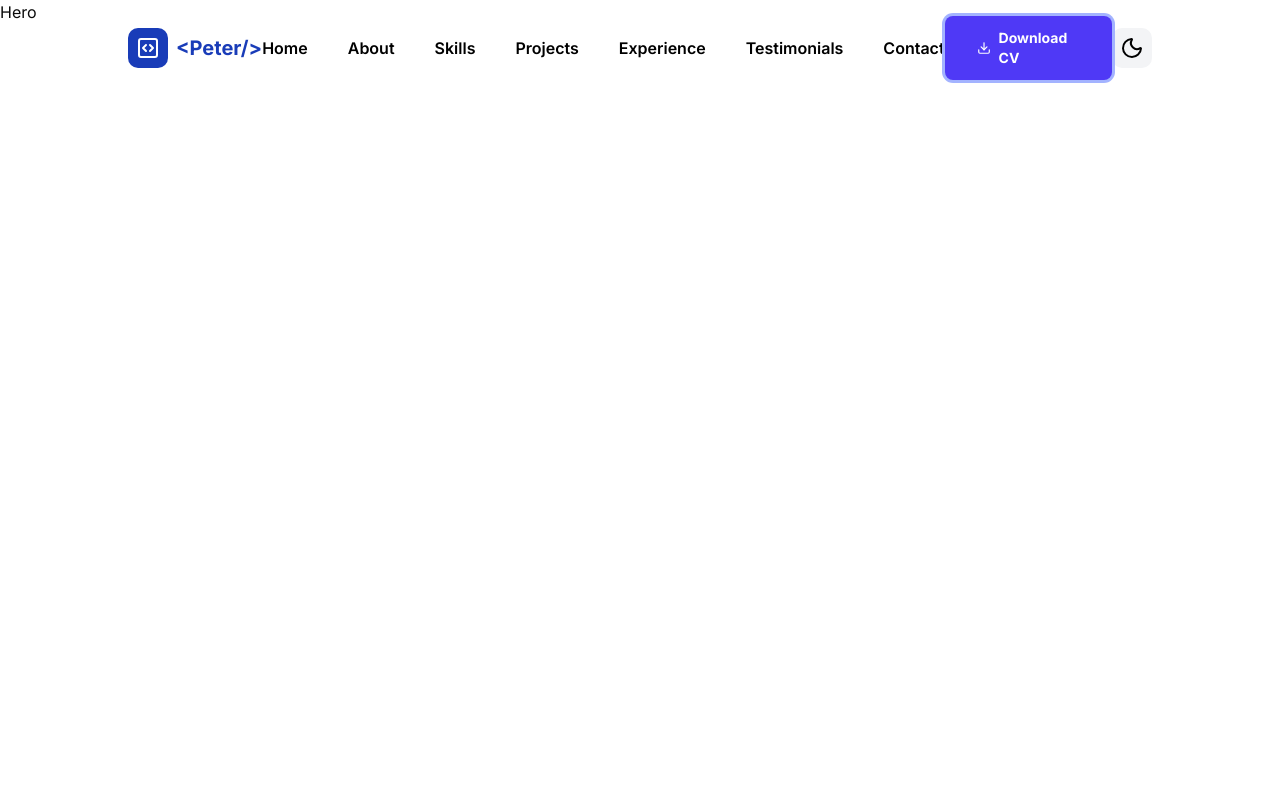
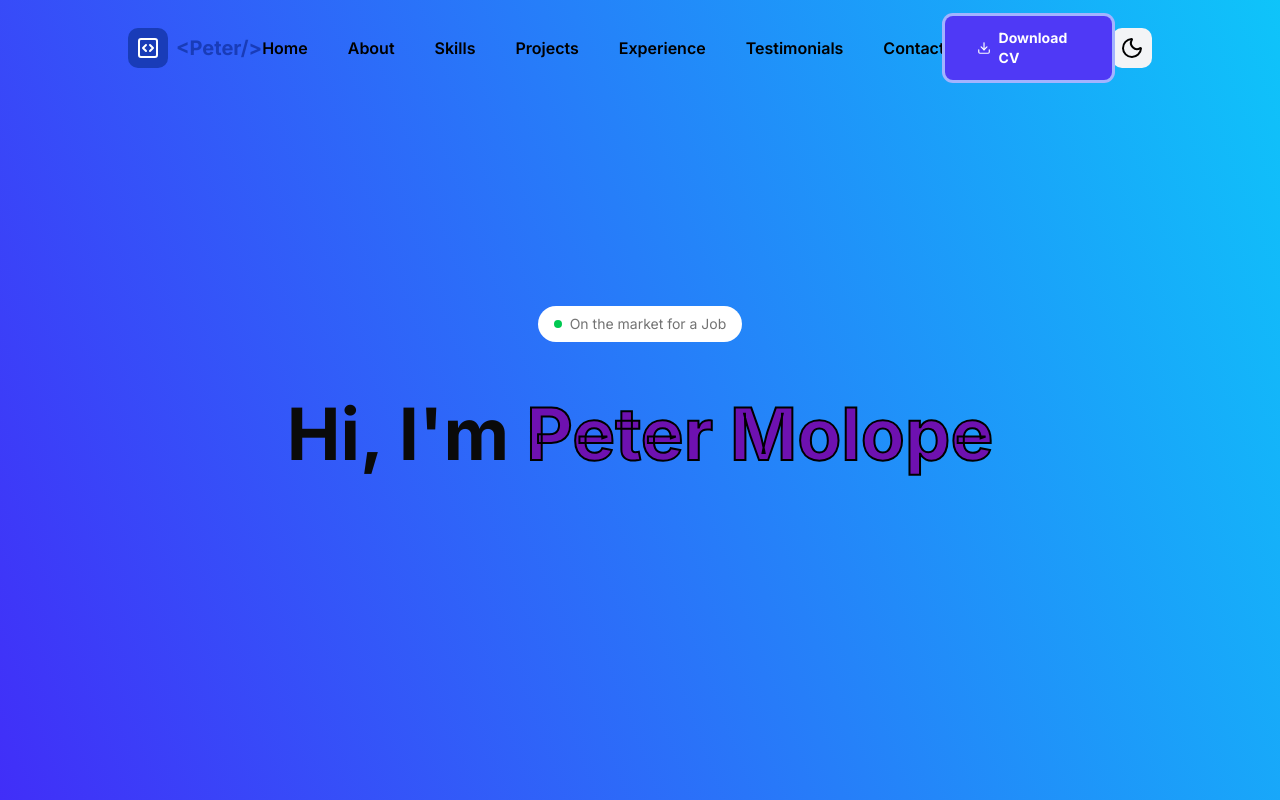
Before and after one commit to PeterMolope/Portfolio, a Next.js app: page / in a window 1280 px wide. Built offline with nearby package versions, Linux system fonts and the light colour scheme.

Commit message:
feat: enhance Hero component with layout and content for improved presentation

```diff
--- a/components/Home/Hero/Hero.tsx
+++ b/components/Home/Hero/Hero.tsx
@@ -1,7 +1,26 @@
 import React from "react";
 
 const Hero = () => {
-  return <div>Hero</div>;
+  return (
+    <div className="relative min-h-screen bg-[linear-gradient(249.1deg,_rgba(11,206,250,1)_-6.5%,_rgba(65,46,248,1)_100.2%)] flex items-center justify-center overflow-hidden dark:bg-[radial-gradient(circle_farthest-corner_at_17.6%_50.7%,_rgba(25,0,184,1)_0%,_rgba(0,0,0,1)_90%)]">
+      {/* Content */}
+      <div className="relative z-10 text-center ">
+        <div className="sm:mb-6">
+          <span className="inline-flex item-center gap-2 px-4 py-2 rounded-full bg-white dark:bg-gray-600 text-sm text-muted-foreground dark:text-gray-200 mb-8">
+            <span className="w-2 h-2 rounded-full bg-green-500 shrink-0 self-center"></span>
+            On the market for a Job
+          </span>
+        </div>
+        {/* title */}
+        <h1 className="text-4-xl sm:text-5xl md:text-6xl lg:text-7xl font-bold mb-6">
+          Hi, I'm{" "}
+          <span className="text-purple-800 dark:text-yellow-300 [-webkit-text-stroke:2px_black]">
+            Peter Molope
+          </span>
+        </h1>
+      </div>
+    </div>
+  );
 };
 
 export default Hero;
```
